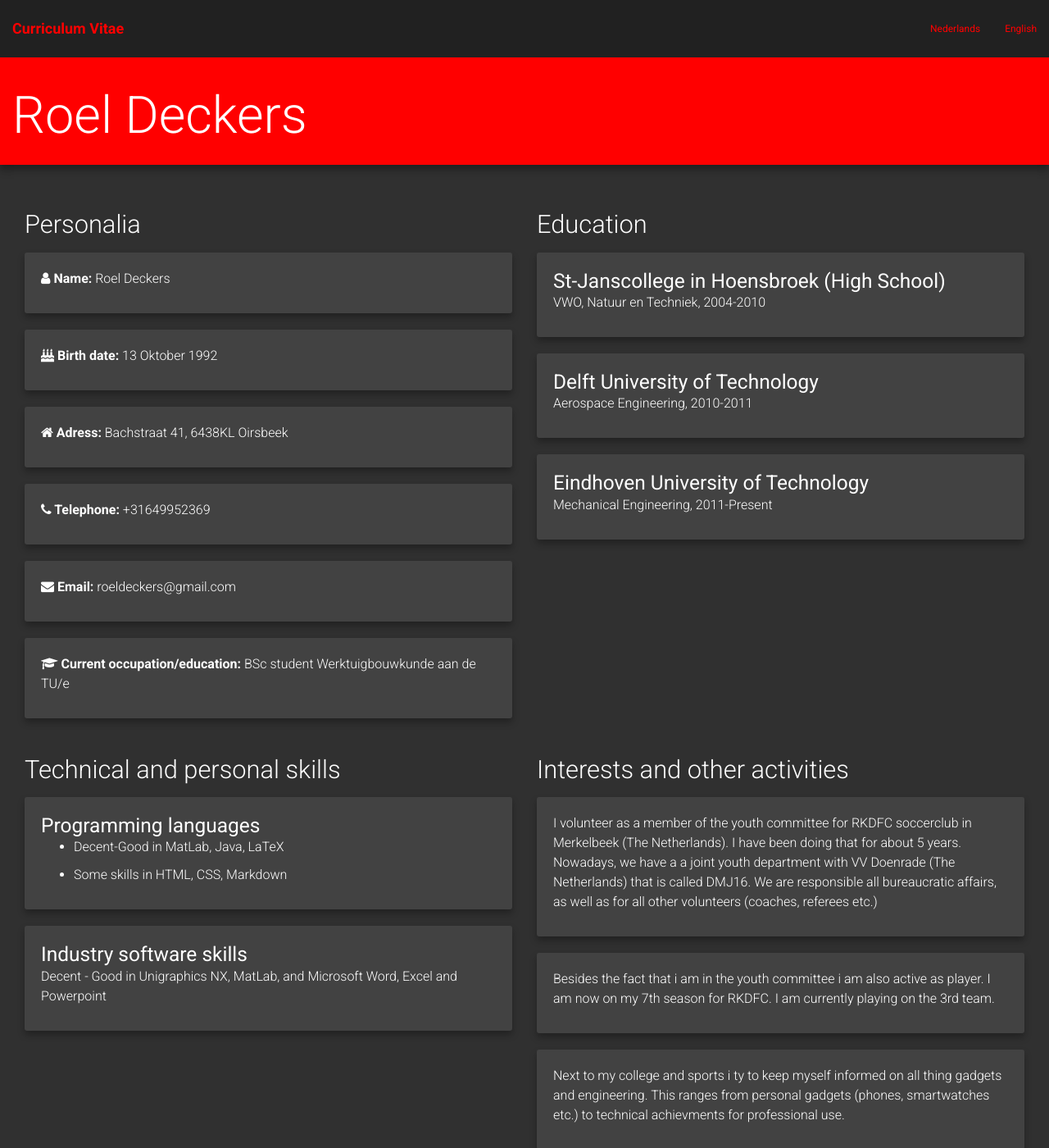
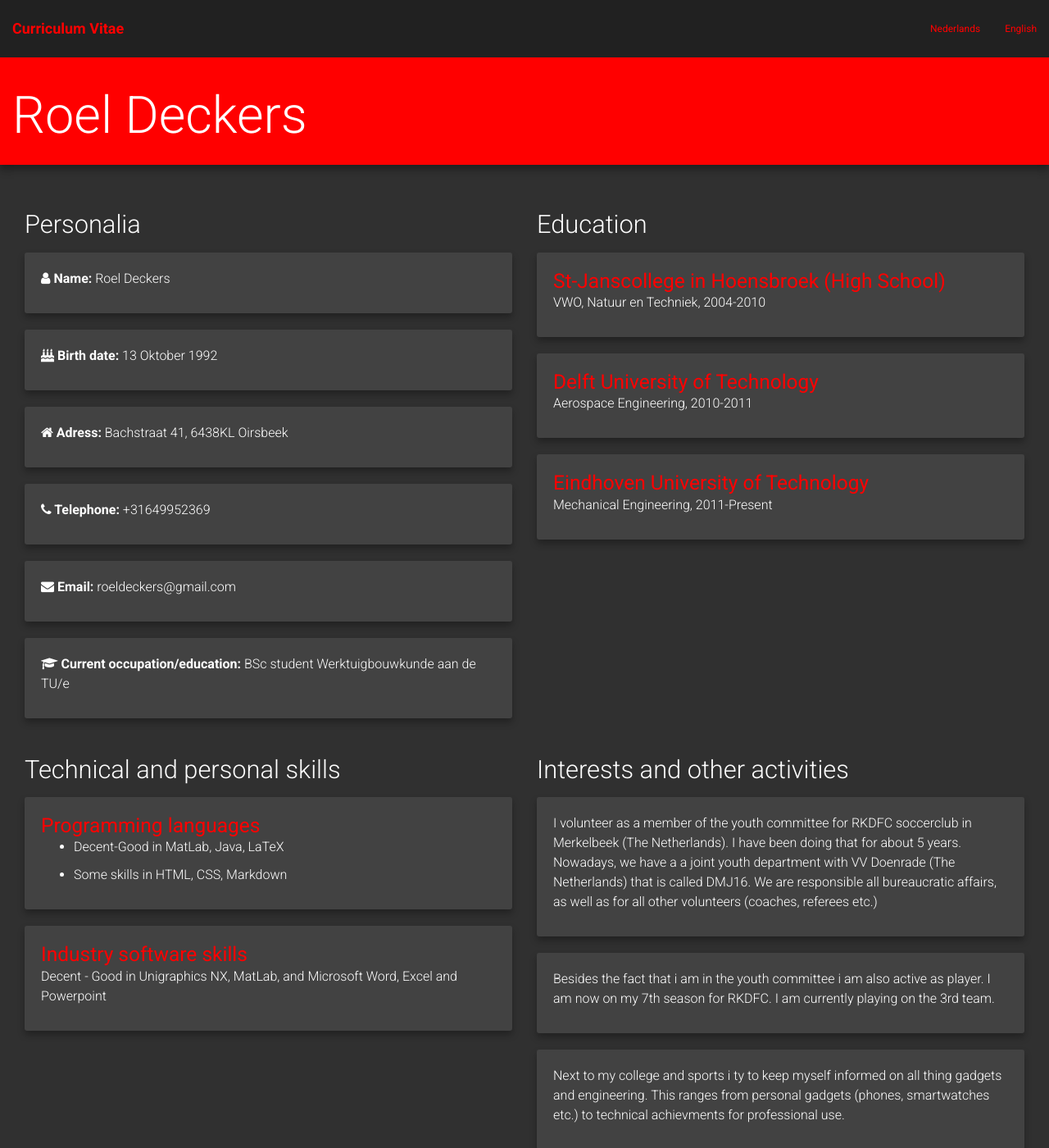
Before and after one commit to RoelD/CurriculumVitae, a Jekyll site: the page built from englishCV.html, in a window 1280 px wide and 1400 px high. Shown: the whole window at 82% size. Built offline with Jekyll 4.4.1, drawn with Linux system fonts in a browser that asks for light colours; nearby versions of some CDN libraries.

Commit message:
Style: Card-title -> Rood

```diff
--- a/assets/css/style.css
+++ b/assets/css/style.css
@@ -48,7 +48,7 @@ a:hover {
 .card-title {
   font-weight: 400;
   margin: 0;
-  color: white !important;
+  color: red !important;
 }
 
 .card-title a {
```
